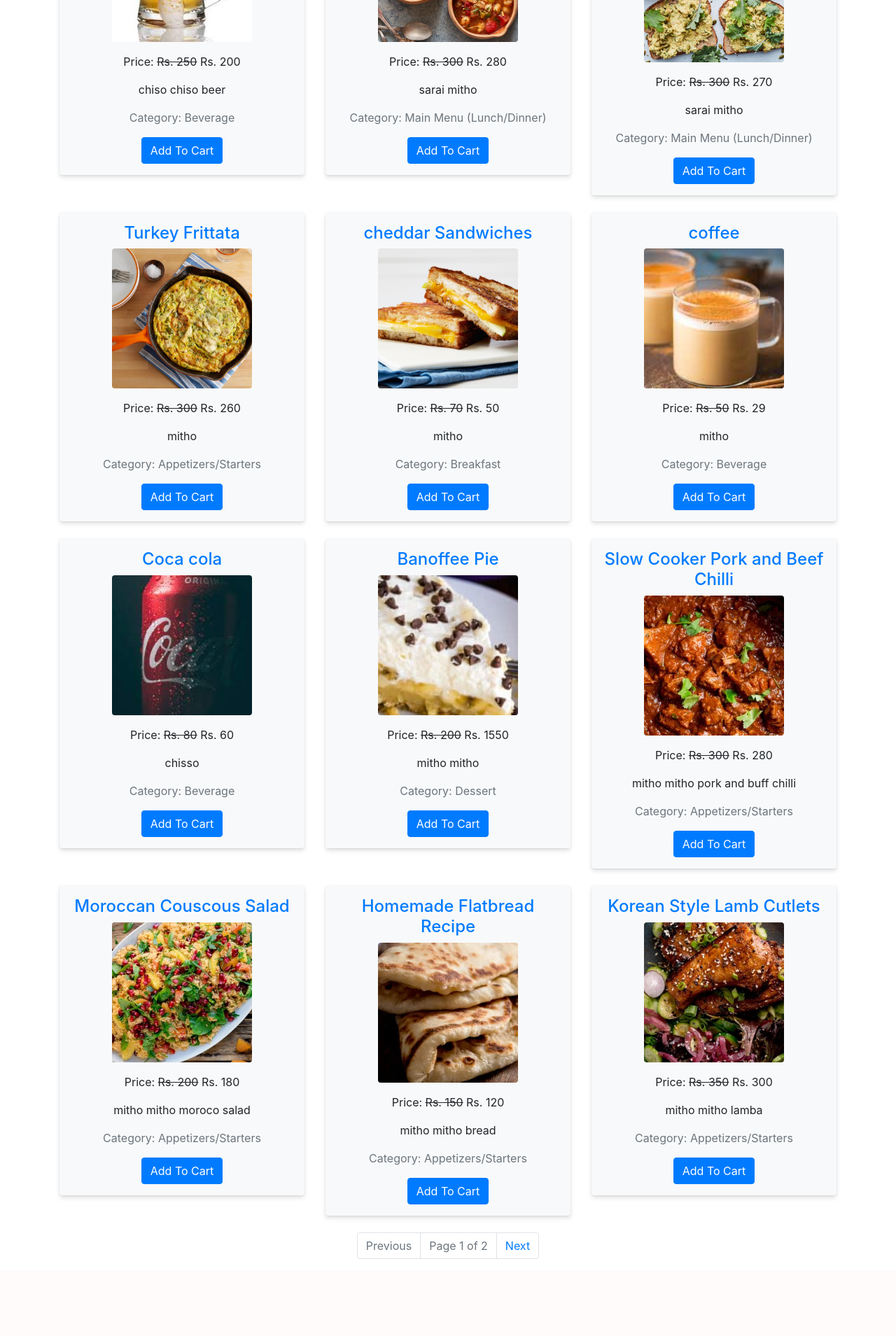
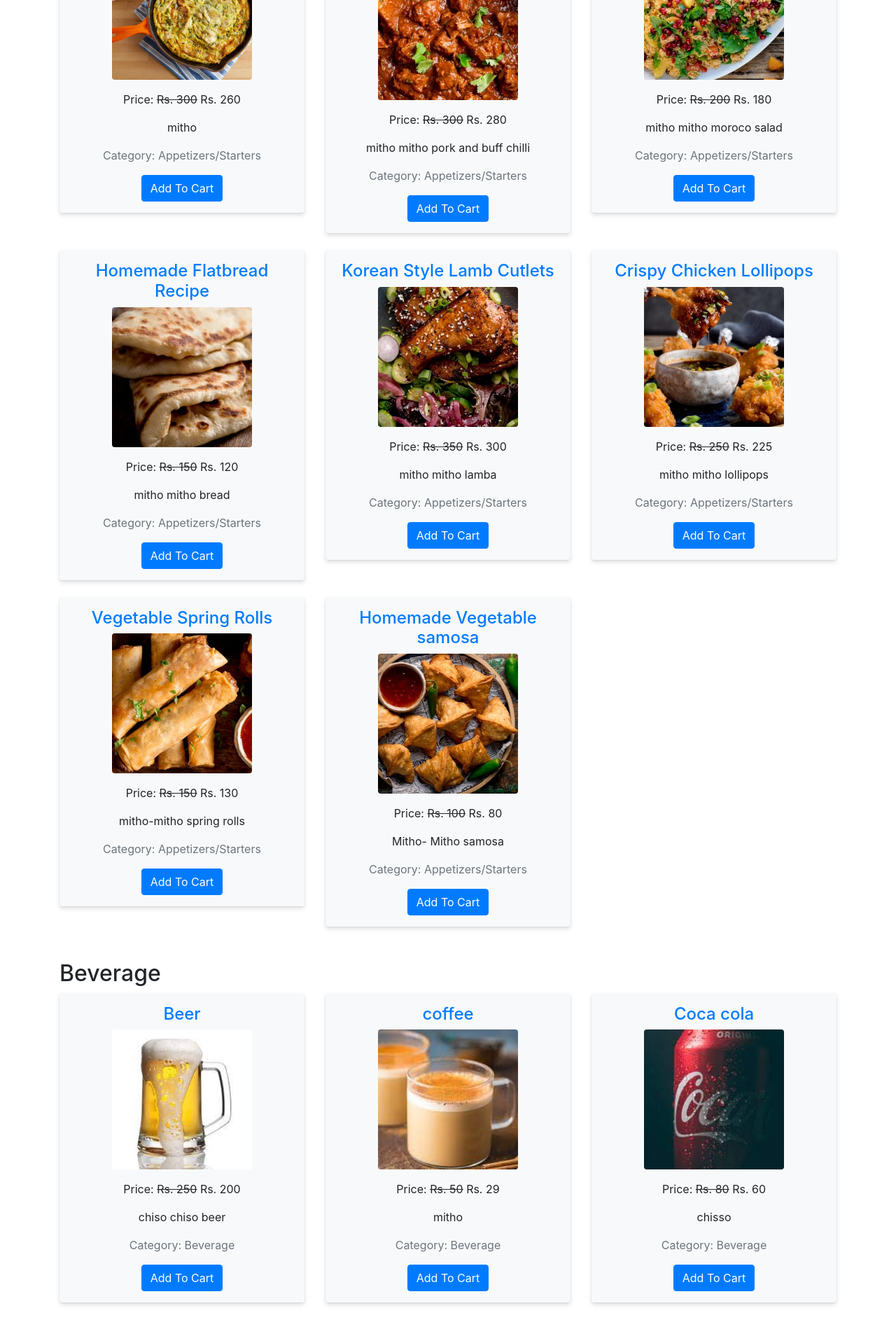
Before and after one commit to chuchu387/Django-E-commerce, a Django app: page /all-products/ in a window 1280 px wide. Shown: the part 360-2269 px from the top of the page at 70% size. Before the commit the page ends 2159 px from the top, so only its background shows below. Run offline with Django 5.2, Linux system fonts and the light colour scheme; data comes from the database, SQL or seed files in the repository; some libraries are stand-ins or nearby versions.

Commit message:
Optimize category product listing

```diff
--- a/ecomapp/views.py
+++ b/ecomapp/views.py
@@ -5,7 +5,7 @@ from django.contrib.auth.models import User
 from django.core.mail import send_mail
 from django.core.paginator import Paginator
 from django.db import transaction
-from django.db.models import F, Q
+from django.db.models import F, Prefetch, Q
 from django.http import JsonResponse
 from django.shortcuts import get_object_or_404, redirect, render
 from django.urls import reverse, reverse_lazy
@@ -66,11 +66,11 @@ class AllProductsView(EcomMixin, TemplateView):
 
     def get_context_data(self, **kwargs):
         context = super().get_context_data(**kwargs)
-        all_products = Product.objects.select_related("category").order_by("-id")
-        paginator = Paginator(all_products, 12)
-        page_number = self.request.GET.get("page")
-        product_list = paginator.get_page(page_number)
-        context["product_list"] = product_list
+        products_qs = Product.objects.select_related("category").order_by("-id")
+        categories = Category.objects.prefetch_related(
+            Prefetch("product_set", queryset=products_qs, to_attr="prefetched_products")
+        ).order_by("title")
+        context["categories"] = categories
         return context
 
 
--- a/templates/allproducts.html
+++ b/templates/allproducts.html
@@ -11,8 +11,11 @@
 <div class="container">
   <h1 class="text-center">Our Products</h1>
   <hr>
+  {% for category in categories %}
+    {% if category.prefetched_products %}
+      <h2 class="mt-4">{{ category.title }}</h2>
       <div class="row">
-      {% for p in product_list %}
+        {% for p in category.prefetched_products %}
           <div class="col-md-4 mb-4">
             <div class=" justify-content-center text-center product-item p-3 rounded">
               <h4 class="text-center"><a class="text-decoration-none" href="{% url 'ecomapp:productdetail' p.slug %}">{{ p.title }}</a></h4>
@@ -25,28 +28,9 @@
           </div>
         {% endfor %}
       </div>
-  {% if product_list.paginator.num_pages > 1 %}
-    <nav aria-label="Products pagination">
-      <ul class="pagination justify-content-center">
-        {% if product_list.has_previous %}
-          <li class="page-item">
-            <a class="page-link" href="?page={{ product_list.previous_page_number }}">Previous</a>
-          </li>
-        {% else %}
-          <li class="page-item disabled"><span class="page-link">Previous</span></li>
     {% endif %}
-        <li class="page-item disabled">
-          <span class="page-link">Page {{ product_list.number }} of {{ product_list.paginator.num_pages }}</span>
-        </li>
-        {% if product_list.has_next %}
-          <li class="page-item">
-            <a class="page-link" href="?page={{ product_list.next_page_number }}">Next</a>
-          </li>
-        {% else %}
-          <li class="page-item disabled"><span class="page-link">Next</span></li>
-        {% endif %}
-      </ul>
-    </nav>
-  {% endif %}
+  {% empty %}
+    <p class="text-center text-muted mt-4">No products available.</p>
+  {% endfor %}
 </div>
 {% endblock %}
```
Lines whose indentation alone changed are shown as unchanged.
